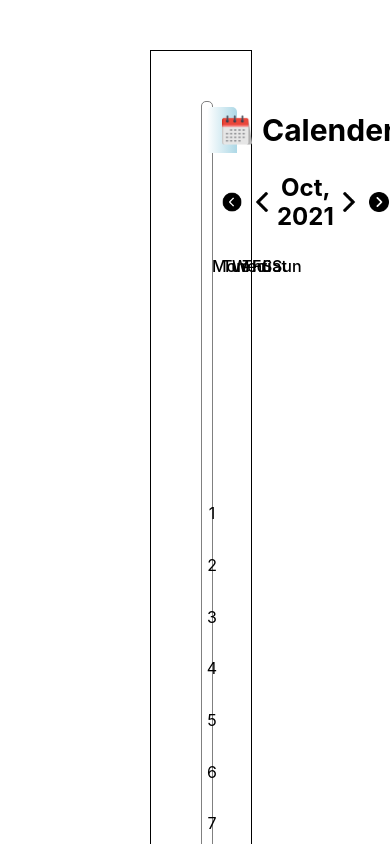
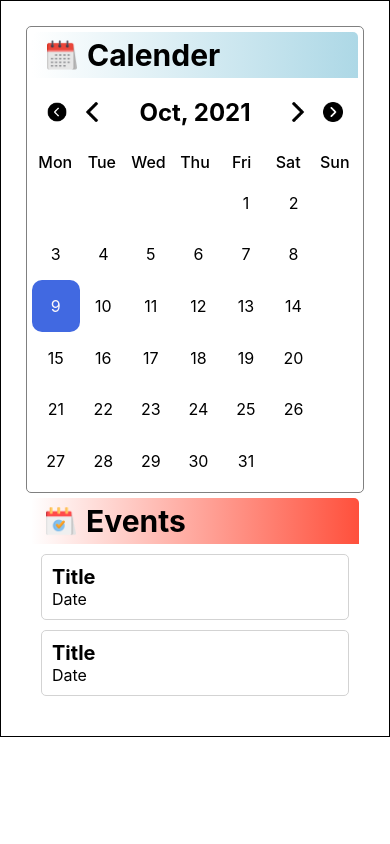
Before and after one commit to jayPrakash10/calendar, a React (Create React App) app: page / in a window 390 px wide. Shown: the top 844 px of the page. Built offline with nearby package versions, Linux system fonts and the light colour scheme.

Commit message:
Add files via upload

```diff
--- a/src/App.css
+++ b/src/App.css
@@ -1,7 +1,14 @@
 .App {
   text-align: center;
   border: 1px solid black;
-  margin: 50px 150px;
+  margin: 50px 100px;
   padding: 50px;
   flex: 1;
 }
+
+@media screen and (max-width: 450px) {
+  .App{
+    margin: 0;
+    padding: 25px;
+  }
+}
--- a/src/App.js
+++ b/src/App.js
@@ -1,11 +1,10 @@
-import logo from './logo.svg';
 import './App.css';
-import Calender from './component/Calender';
+import Calendar from './component/Calendar';
 
 function App() {
   return (
     <div className="App">
-      <Calender />
+      <Calendar />
     </div>
   );
 }
--- /dev/null
+++ b/src/component/Calendar.css
@@ -0,0 +1,119 @@
+.container{
+    display: flex;
+    flex-wrap:wrap;
+}
+
+.calendarcard{
+    border: 1px solid gray;
+    width: 402.15px;
+    border-radius: 5px;
+    padding: 5px;
+}
+
+.calendarcard .header{
+    background-image: linear-gradient(to right, white, lightblue);
+    padding : 5px 15px;
+    border-radius: 5px 5px 0 0;
+    display: flex;
+    align-items: center;
+    font-size: 30px;
+    text-align: left;
+}
+.header > img{
+    height: 30px;
+    margin-right: 10px;
+}
+
+.current{
+    display: flex;
+    padding: 0 10px;
+    align-items: center;
+    justify-content: space-between;
+}
+.current > img{
+    padding: 5px;
+    height: 20px;
+    cursor: pointer;
+}
+.current h2{
+    cursor: pointer;
+    flex: 0.9;
+}
+
+.days, .month{
+    display: flex;
+}
+.days > div{
+    width: 14%;
+    font-weight:500;
+    padding: 5px;
+}
+
+.month{
+    flex-wrap: wrap;
+}
+
+.dates, .disable{
+    border-radius: 10px;
+    height: 47.46px;
+    display: flex;
+    align-items: center;
+    justify-content: center;
+    padding: 5px;
+    width: 47.46px;
+}
+.dates:hover{
+    color: white;
+    background-color: skyblue;
+    cursor: pointer;
+}
+.active{
+    color: snow;
+    background-color: royalblue;
+}
+.disable{
+    color: slategrey;
+}
+
+.event{
+    padding: 5px;
+    flex : 1;
+    text-align: left;
+}
+.event .header{
+    background-image: linear-gradient(to right, white, rgb(255, 80, 60));
+    padding : 5px 15px;
+    border-radius: 5px 5px 0 0;
+    display: flex;
+    align-items: center;
+    font-size: 30px;
+}
+
+.events{
+    border:1px solid lightgray;
+    border-radius: 5px;
+    margin: 10px;
+    padding: 10px;
+}
+.events div :first-child{
+    font-size: 20px;
+}
+
+@media screen and (max-width:450px) {
+    .calender{
+        width: 100%;
+        margin-bottom: 20px;
+    }
+    .dates, .disable{
+        border-radius: 10px;
+        width: 11.52%;
+        height: 41.66px;
+        display: flex;
+        align-items: center;
+        justify-content: center;
+        padding: 5px;
+    }
+    .event{
+        width: 100%;
+    }
+}
--- /dev/null
+++ b/src/component/Calendar.js
@@ -0,0 +1,44 @@
+import React, { useState } from 'react'
+import './Calendar.css'
+import Month from './Month';
+import Event from './Event';
+
+const months = ['Jan', 'Feb', 'Mar', 'Apr', 'May', 'Jun', 'Jul', 'Aug', 'Sep', 'Oct', 'Nov', 'Dec']
+
+function Calendar(){
+    const [date, setdate] = useState(new Date())
+
+    return(
+        <div className='container'>
+            <div className='calendarcard'>
+                <div className='header'><img src='/images/calendar.png' alt=''/><strong>Calender</strong></div>
+                <div className='current'>
+                    <img src='/images/back.png' alt='' onClick={()=> setdate(new Date(date.setFullYear(date.getFullYear()-1))) }/>
+                    <img src='/images/left-arrow.png' alt='' onClick={()=> setdate(new Date(date.setMonth(date.getMonth()-1))) }/>
+                    <h2>{months[date.getMonth()]}, {date.getFullYear()}</h2>
+                    <img src='/images/right-arrow.png' alt='' onClick={()=> setdate(new Date(date.setMonth(date.getMonth()+1))) }/>
+                    <img src='/images/next.png' alt='' onClick={()=> setdate(new Date(date.setFullYear(date.getFullYear()+1))) }/>
+                </div>
+                <div className='calendar'>
+                    <div className='days'>
+                        <div>Mon</div>
+                        <div>Tue</div>
+                        <div>Wed</div>
+                        <div>Thu</div>
+                        <div>Fri</div>
+                        <div>Sat</div>
+                        <div>Sun</div>
+                    </div>
+                    <Month date={date}/>
+                </div>
+            </div>
+            <div className='event'>
+                <div className='header'><img src='/images/event.png' alt=''/><strong>Events</strong></div>
+                <Event />
+                <Event />
+            </div>
+        </div>
+    )
+}
+
+export default Calendar;
--- a/src/component/Event.js
+++ b/src/component/Event.js
@@ -3,7 +3,7 @@ import React from "react";
 function Event(){
     return(
         <div className='events'>
-            <div className='title'><strong>Title</strong></div>
+            <div><strong>Title</strong></div>
             <div>Date</div>
         </div>
     )
--- a/src/component/Month.js
+++ b/src/component/Month.js
@@ -1,21 +1,22 @@
-import React, { useState } from "react";
+import React from "react";
 
 function Month({date}){
-    const d = new Date();
+    const d = new Date(date.getTime());
     const dates = []
+    const currentmonth=d.getMonth()
 
-    const m=d.getMonth()
-    while(d.getMonth()==m){
+    while(d.getMonth()==currentmonth){
         d.setDate(d.getDate()-1)
     }
     d.setDate(d.getDate()+1)
+
     for(let i=1; i<d.getDay();i++){
         const dat= React.createElement('div',{className:'disable'},'')
         dates.push(dat)
     }
-    while(d.getMonth()==m){
+    while(d.getMonth()==currentmonth){
         let dat
-        if(d.getDate()==new Date().getDate() && d.getMonth()==new Date().getMonth()){
+        if(d.getDate()==new Date().getDate() && d.getMonth()==new Date().getMonth() && d.getFullYear()==new Date().getFullYear()){
             dat=React.createElement('div',{className:'dates active'},d.getDate())
         }
         else{
@@ -24,7 +25,6 @@ function Month({date}){
         d.setDate(d.getDate()+1)
         dates.push(dat)
     }
-
     return(
         <div className='month'>
             {dates}
```
